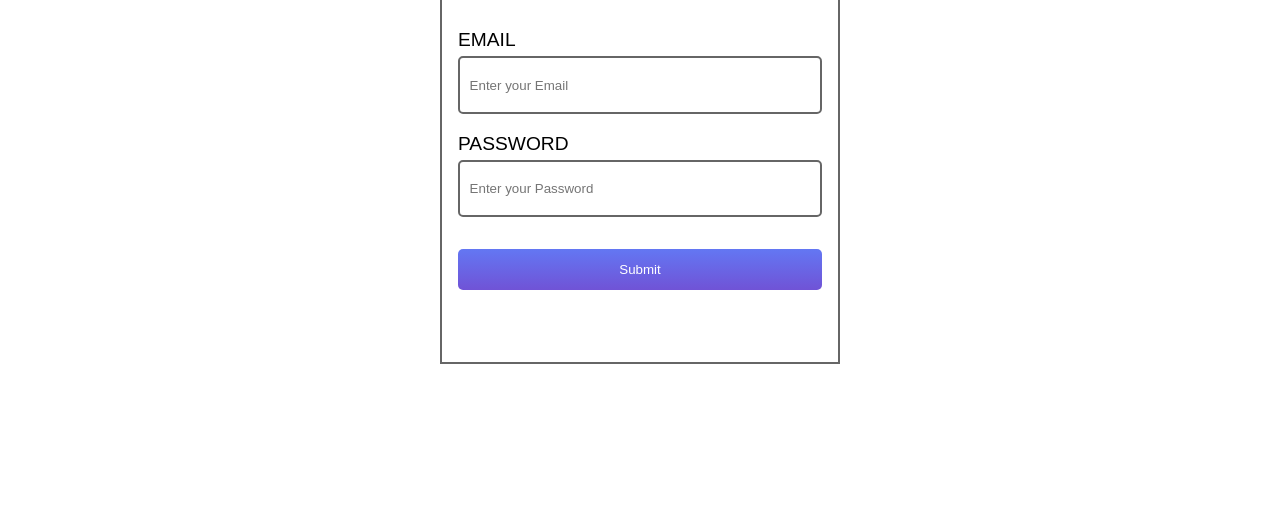
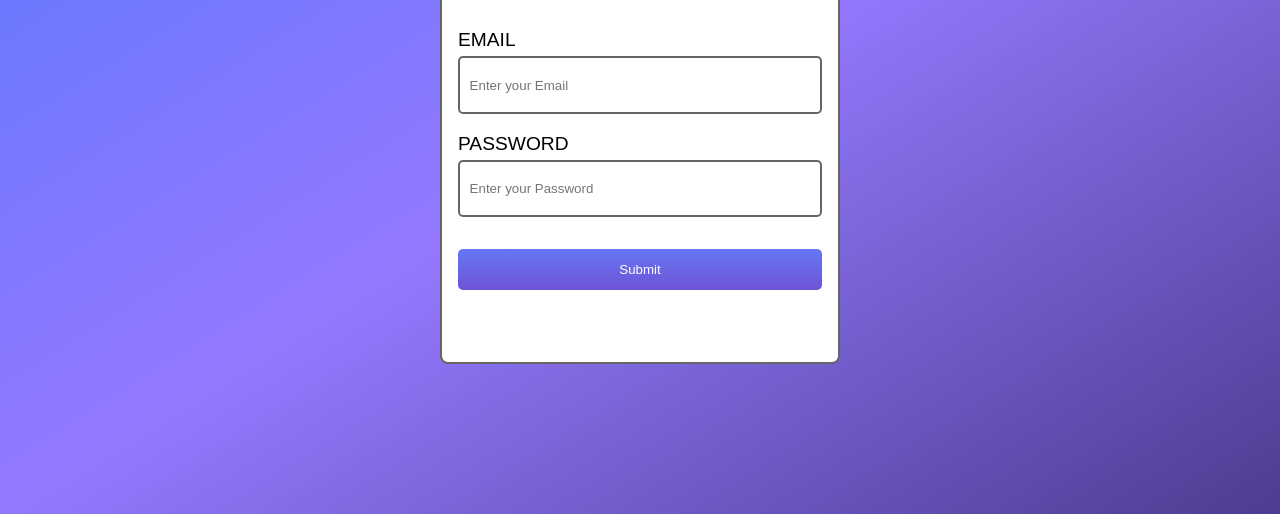
Before and after one commit to AbhishikaAgarwal/News_website, a plain HTML site: page signin.html in a window 1280 px wide. Shown: the part 286-800 px from the top of the page. Drawn offline with Linux system fonts and the light colour scheme; a web font is replaced by a local one.

Commit message:
Sign in is completed

```diff
--- a/css/login.scss
+++ b/css/login.scss
@@ -10,7 +10,8 @@ body{
     display: flex;
     justify-content: center;
     align-items: center;
-    background-color: rgba(255,255,255,0.8);
+    // background-color: rgba(255,255,255,0.8);
+    background:linear-gradient(to bottom right, #5578ff,#9479ff,#4d3c90);
     font-family: "Sansita", sans-serif;
 }
 .container{
@@ -18,7 +19,10 @@ body{
     height: 500px;
     width: 95%;
     border: 2px solid rgba(0,0,0,0.6);
+    background: #fff;
     padding:1em;
+    border-radius: 8px;
+
 
     form{
         display: flex;
```
Also changed, not shown: css/login.css, 1 other file.
